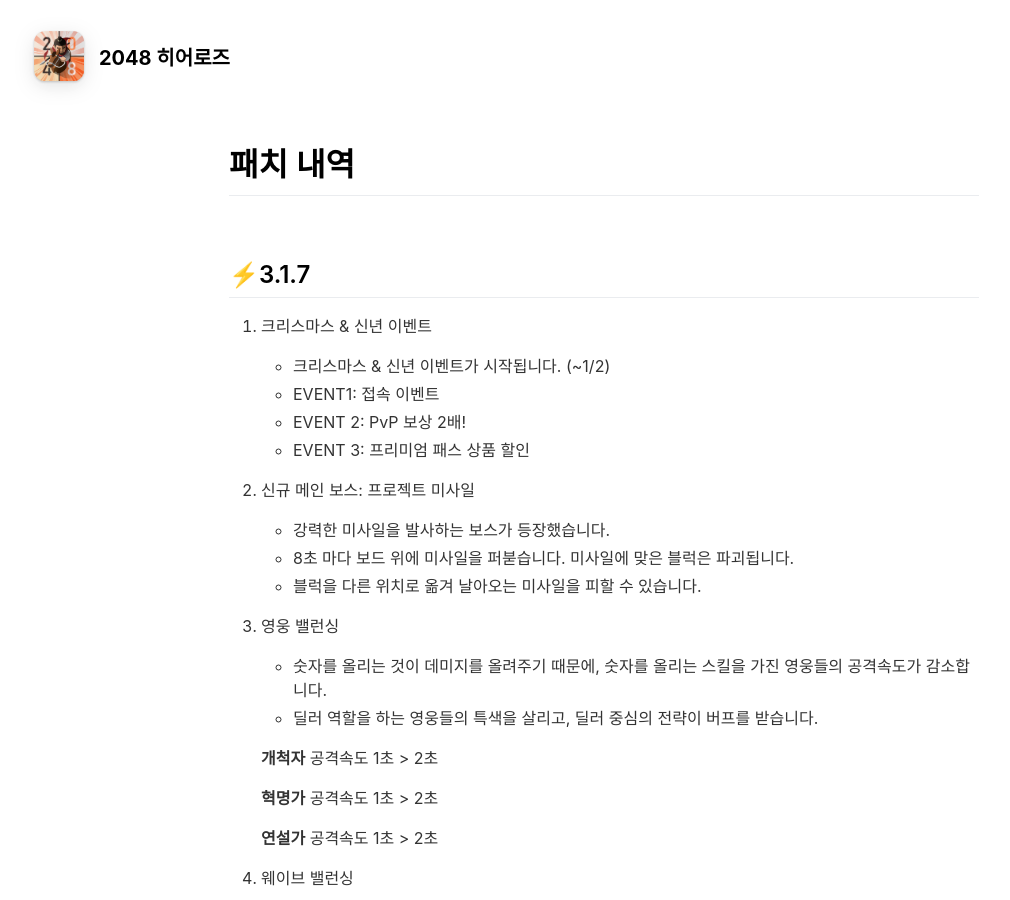
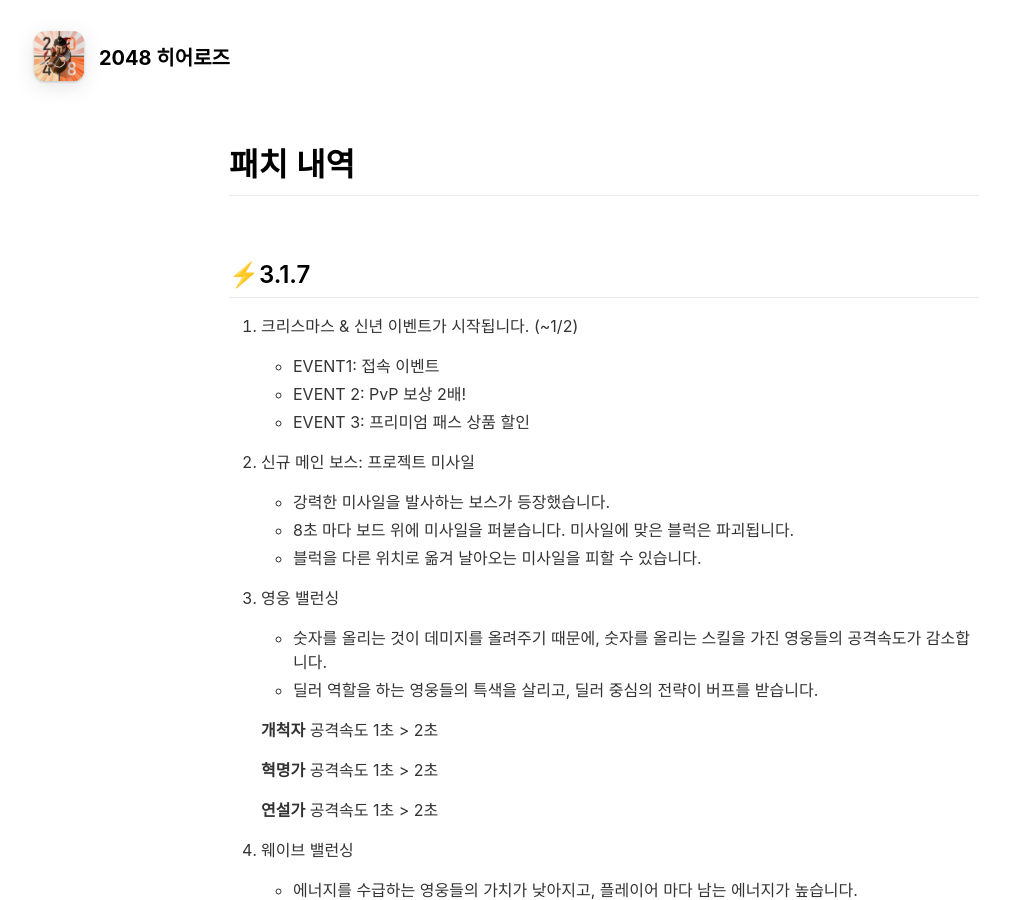
Before and after one commit to ArgoExped/Frozen-Arts, a Jekyll site: the page built from patch-kr.md, in a window 1280 px wide and 900 px high. Shown: the whole window, without its empty margins (36-1046 px from the left). Built offline with Jekyll 4.4.1, drawn with Linux system fonts in a browser that asks for light colours; nearby versions of some CDN libraries.

Commit message:
Update patch-kr.md
3.1.7

```diff
--- a/patch-kr.md
+++ b/patch-kr.md
@@ -10,9 +10,8 @@ include_in_header: true
 ## ⚡3.1.7
 
 
-1. 크리스마스 & 신년 이벤트
+1. 크리스마스 & 신년 이벤트가 시작됩니다. (~1/2)
 
-	- 크리스마스 & 신년 이벤트가 시작됩니다. (~1/2)
 	- EVENT1: 접속 이벤트
 	- EVENT 2: PvP 보상 2배!
 	- EVENT 3: 프리미엄 패스 상품 할인
```
